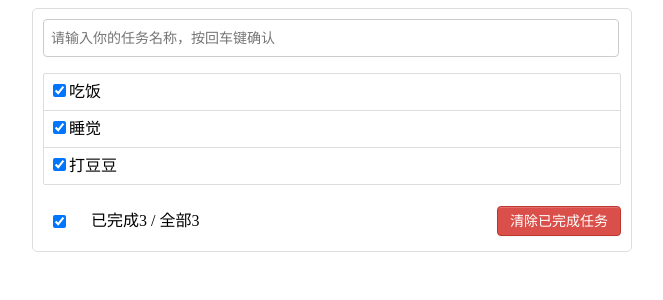
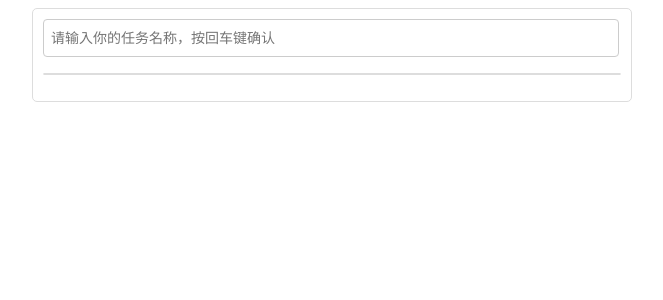
Before and after one commit to amuloner/todo_list, a Vue app: page / in a window 1280 px wide. Shown: the top 300 px of the page, without its empty margins (308-971 px from the left). Built offline with nearby package versions, Linux system fonts and the light colour scheme.

Commit message:
添加了本地存储

```diff
--- a/src/App.vue
+++ b/src/App.vue
@@ -26,11 +26,7 @@ export default {
   },
   data() {
     return {
-      todos:[
-        {id:'0001',title:'吃饭',done:true},
-        {id:'0002',title:'睡觉',done:true},
-        {id:'0003',title:'打豆豆',done:true},
-      ]
+      todos:JSON.parse(localStorage.getItem('todos')) || []
     }
   },
   methods:{
@@ -62,6 +58,15 @@ export default {
     //清除所有已经完成的todo
     clearAllTodo(){
       this.todos = this.todos.filter((todo)=> !todo.done);
+    }
+  },
+  watch:{
+    todos:{
+      handler(value){
+        //修改本地存储
+        localStorage.setItem('todos',JSON.stringify(value));
+      },
+      deep:true
     }
   }
 }
```
